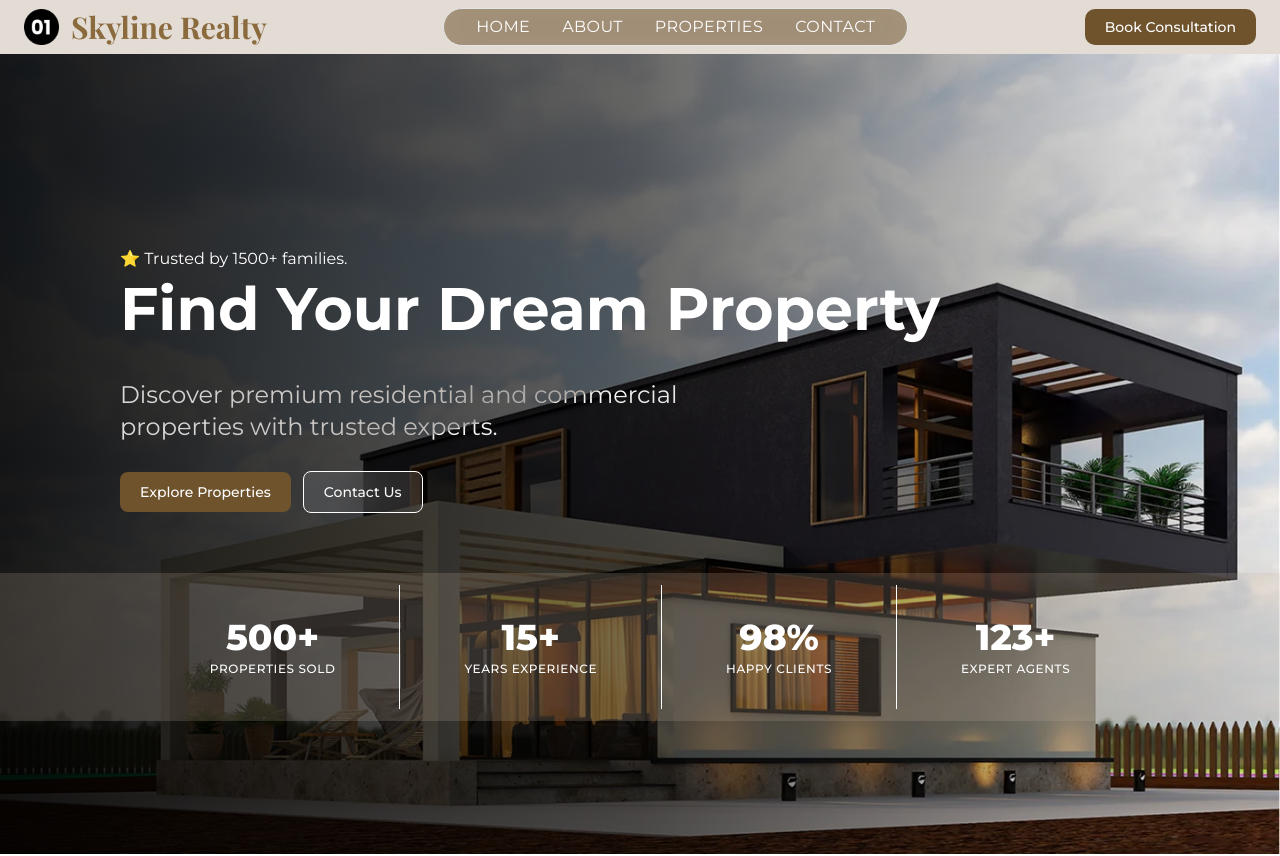
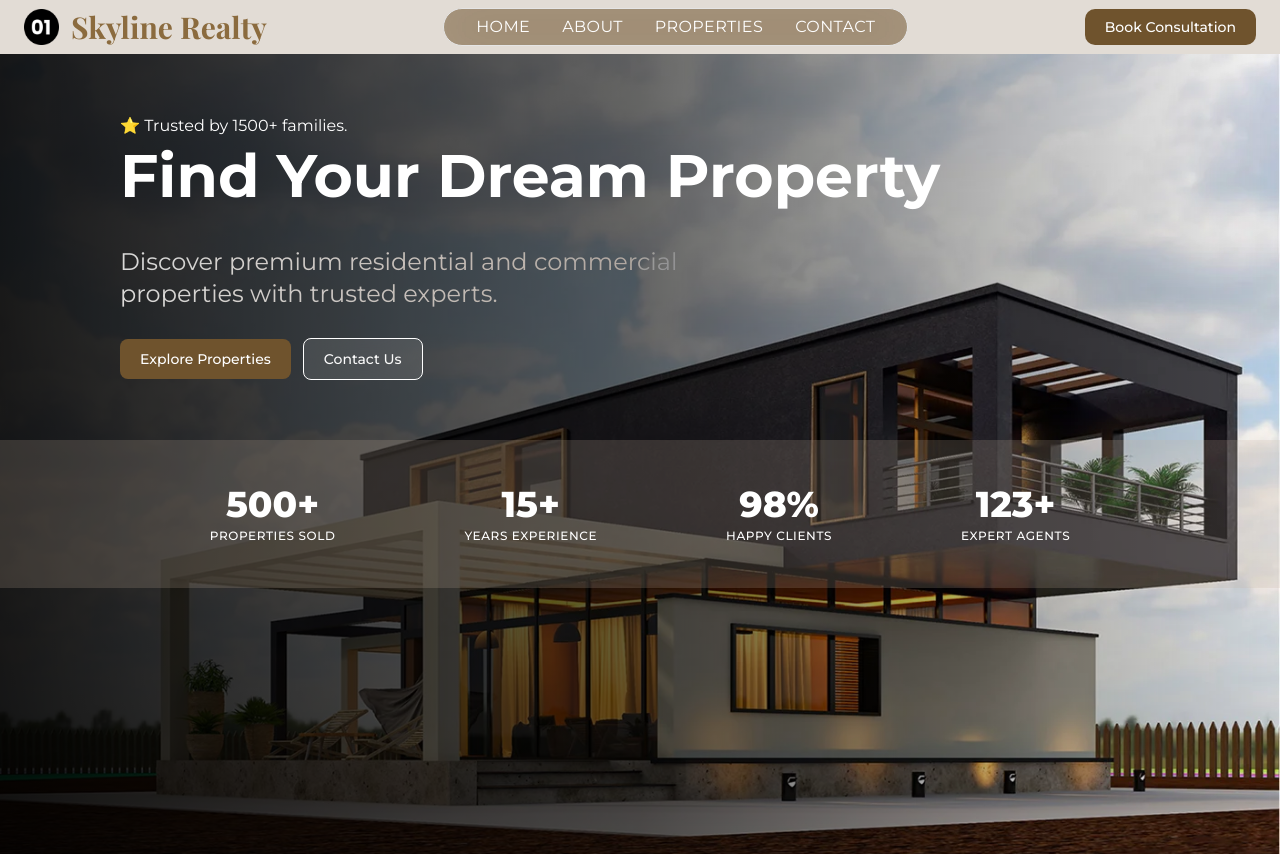
Before and after one commit to BhavikSapat/Skyline, a Next.js app: page / in a window 1280 px wide. Shown: the top 856 px of the page. Built offline with nearby package versions, Linux system fonts and the light colour scheme; a web font is replaced by a local one.

Commit message:
Navbar adjustment fixed

```diff
--- a/app/components/Hero.tsx
+++ b/app/components/Hero.tsx
@@ -11,6 +11,7 @@ const Hero = () => {
   ];
   return (
     <>
+      <section id="hero">
         <div className="flex h-full flex-col justify-center">
           <div className="items-center mx-30 my-15">
             <div className="text-white">
@@ -63,6 +64,7 @@ const Hero = () => {
             ))}
           </div>
         </div>
+      </section>
     </>
   );
 };
--- a/app/components/Navbar.tsx
+++ b/app/components/Navbar.tsx
@@ -10,7 +10,6 @@ export default function Navbar() {
   ];
   return (
     <>
-      <section id="hero">
       <nav className="sticky top-0 z-50 px-0">
         <div className="mx-auto flex w-full items-center justify-between px-6 py-2 bg-[#6F532D]/20 backdrop-blur-sm">
           <Link
@@ -44,7 +43,6 @@ export default function Navbar() {
           </Button>
         </div>
       </nav>
-      </section>
     </>
   );
 }
```
Lines whose indentation alone changed are shown as unchanged.
